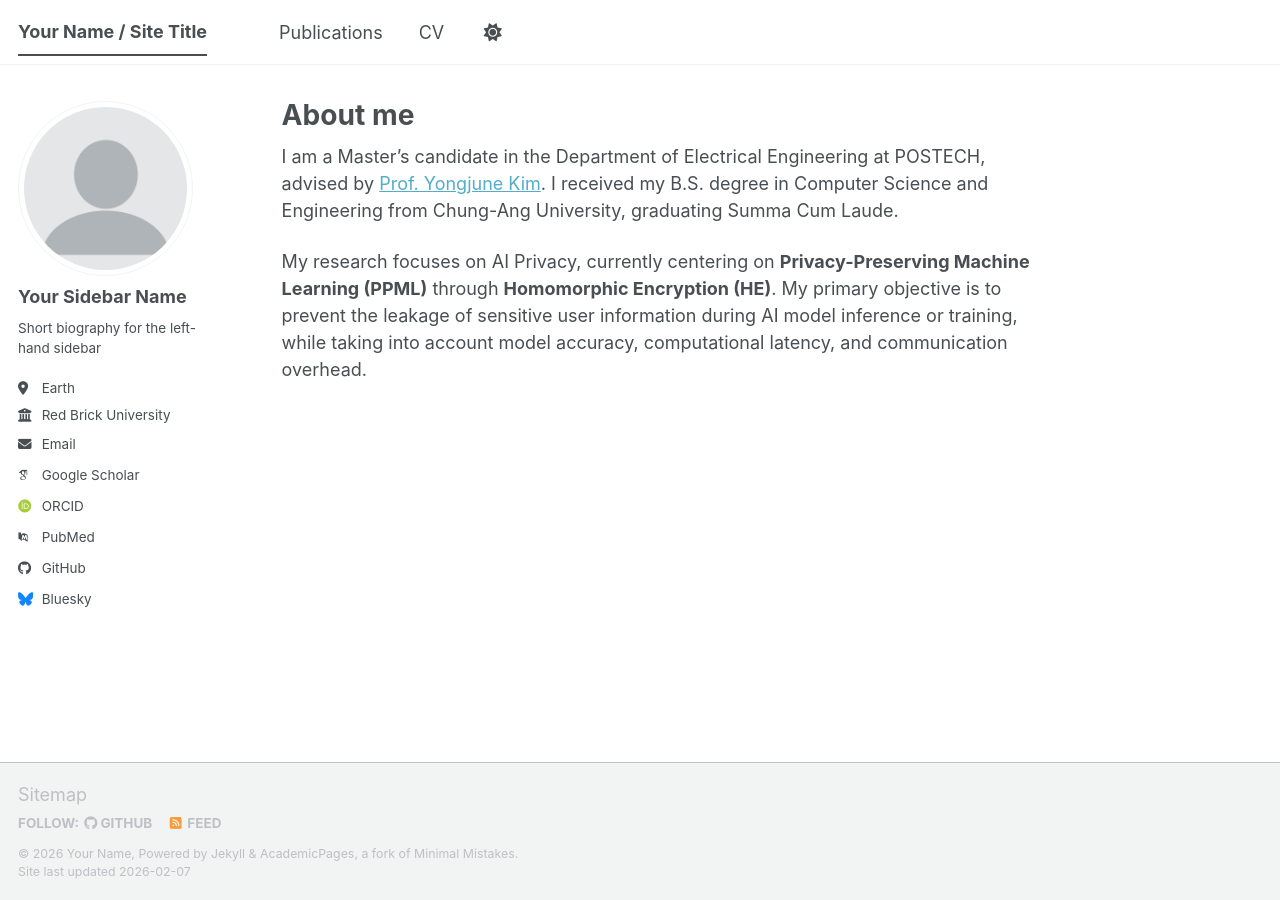
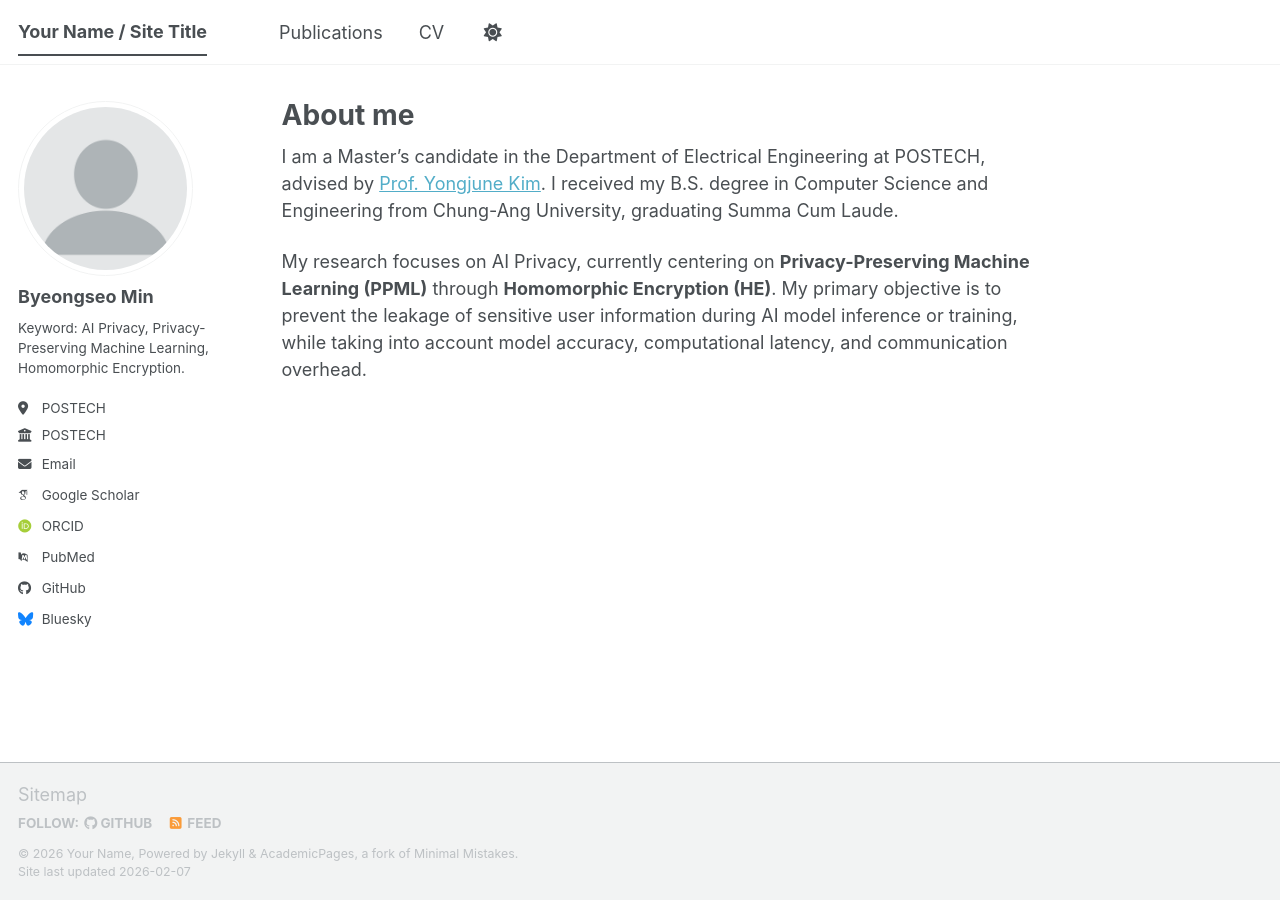
Before and after one commit to byeongseomin51/byeongseomin51.github.io, a Jekyll site: the page built from _pages/about.md, in a window 1280 px wide. Built offline with Jekyll 4.4.1, drawn with Linux system fonts in a browser that asks for light colours; some web fonts are replaced; a script bundle is joined from its source files by our own code; library files that are not in the unit come from our copies.

Commit message:
modify sidebar

```diff
--- a/_config.yml
+++ b/_config.yml
@@ -24,13 +24,13 @@ repository               : "academicpages/academicpages.github.io"
 author:
   # Biographic information
   avatar           : "profile.png"
-  name             : "Your Sidebar Name"
+  name             : "Byeongseo Min"
   pronouns         : # example: "she/her"
-  bio              : "Short biography for the left-hand sidebar"
-  location         : "Earth"
-  employer         : "Red Brick University"
+  bio              : "Keyword: AI Privacy, Privacy-Preserving Machine Learning, Homomorphic Encryption."
+  location         : "POSTECH"
+  employer         : "POSTECH"
   uri              : # URL
-  email            : "none@example.org"
+  email            : "minbyeongseo@postech.ac.kr"
 
   # Academic websites
   academia         : # URL
@@ -38,7 +38,7 @@ author:
   googlescholar    : "https://scholar.google.com/citations?user=PS_CX0AAAAAJ"
   inspire-hep      : # URL
   impactstory      : # URL
-  orcid            : "https://orcid.org/yourorcidurl"
+  orcid            : "https://orcid.org/0009-0007-3944-8653"
   semantic         : # URL
   ssrn             : # URL
   pubmed           : "https://www.ncbi.nlm.nih.gov/pubmed/?term=john+snow"
@@ -51,7 +51,7 @@ author:
   bitbucket        : # Username - Update with your username on the site
   codepen          : # Username
   dribbble         : # Username
-  github           : "academicpages"
+  github           : "byeongseomin51"
   kaggle           : # Username
   stackoverflow    : # User number or user number and name (i.e., use "1" or "1/jeff-atwood")
 
```
Also changed, not shown: images/me.jpeg (added).
